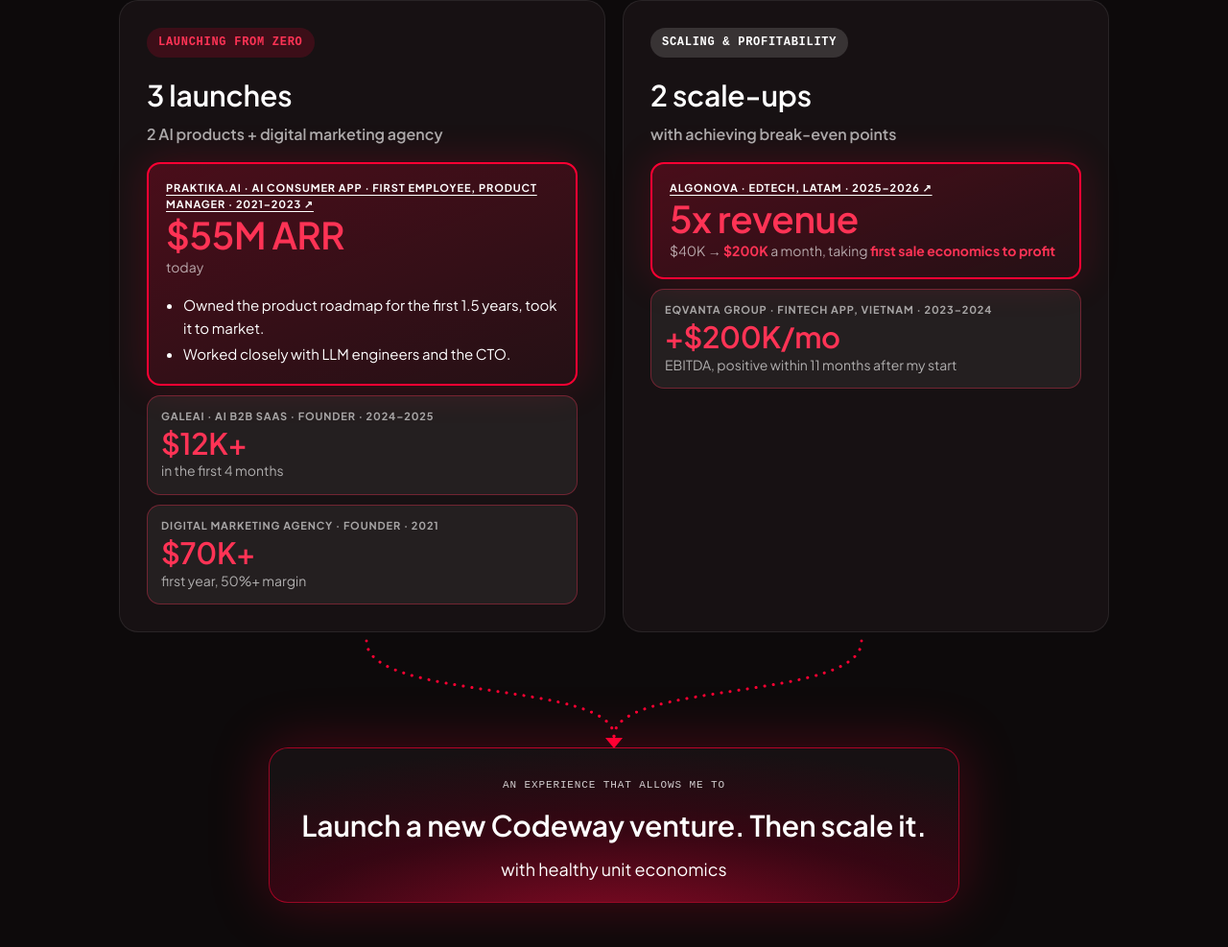
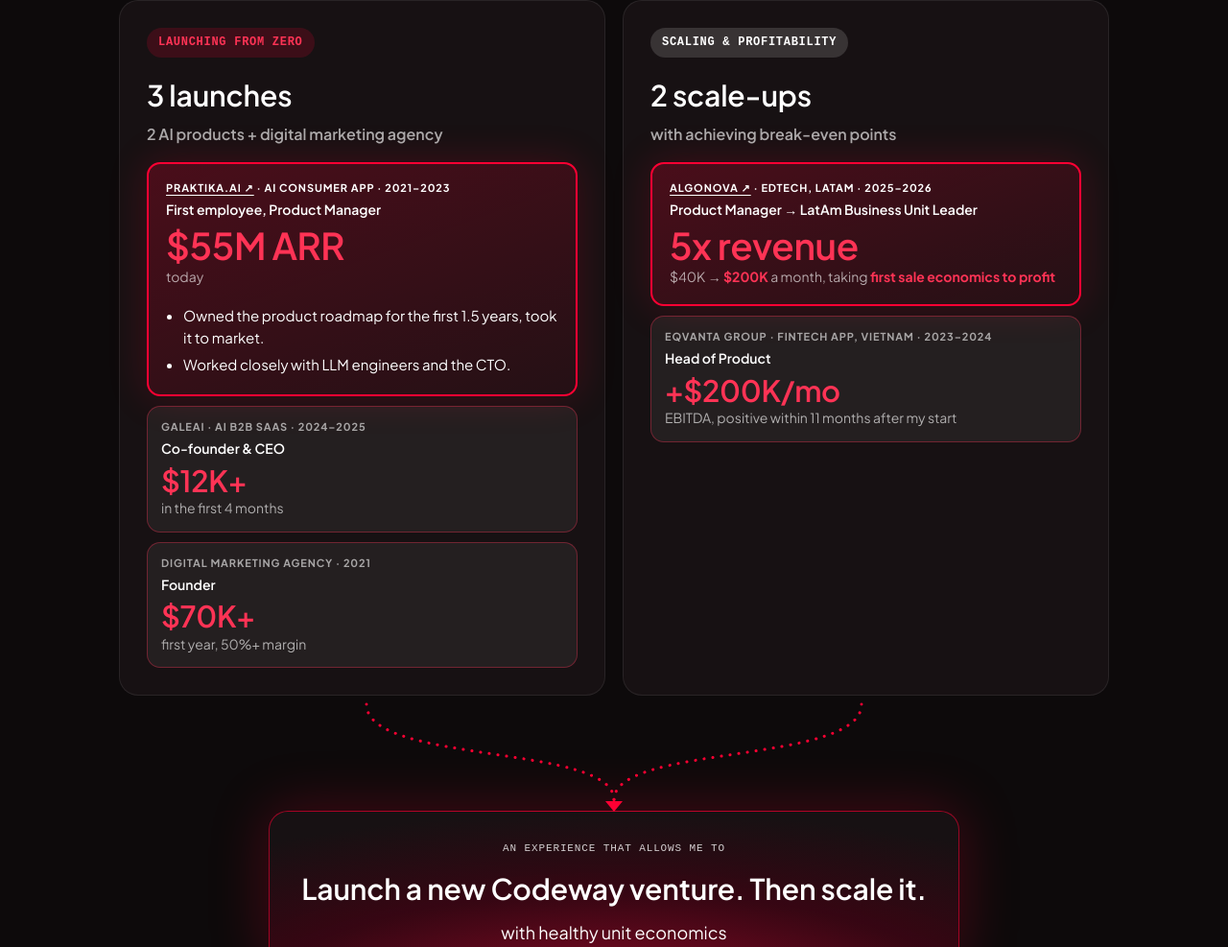
Before and after one commit to pavelkokora-oss/pavel-x-codeway, a plain HTML site: page index.html in a window 1280 px wide. Shown: the part 891-1878 px from the top of the page at 96% size. Drawn offline with Linux system fonts and the light colour scheme.

Commit message:
Add roles to each project; link only company names
Co-Authored-By: Claude Opus 5.5 <noreply@anthropic.com>

```diff
--- a/index.html
+++ b/index.html
@@ -291,10 +291,11 @@
   .snaps figure:nth-child(n+3) figcaption { color:rgba(255,255,255,.64); }
   @media (max-width:760px) { .snaps .snap-grid { grid-template-columns:1fr; } .snaps figure:nth-child(n) { grid-column:auto; } }
   .lockup .logo { height:22px; width:auto; box-sizing:content-box; padding:9px 16px; background:rgba(255,255,255,.12); border:1px solid rgba(255,255,255,.12); border-radius:999px; }
-  .half-num.multi small a { color:inherit; text-decoration:underline; text-underline-offset:3px; }
+  .half-num.multi small a { color:inherit; text-decoration:underline; text-underline-offset:3px; } .half-num.multi small { text-decoration:none; }
   .cta .btn:not(.ghost) { background:transparent; border:1px solid rgba(255,255,255,.35); color:#fff; }
   .nav nav { display:none !important; }
   footer { display:none; }
+  .num-role { display:block; font-style:normal; font-size:14px; font-weight:600; color:#fff; margin:2px 0 6px; letter-spacing:0; text-transform:none; }
 </style>
 </head>
 <body>
@@ -419,13 +420,13 @@
       <div class="half">
         <span class="half-tag">Launching from zero</span>
         <h3>3 launches</h3>
-        <p class="half-role">2 AI products + digital marketing agency</p><div class="half-num multi hl"><small><a class="half-link" href="https://praktika.ai" target="_blank" rel="noopener">Praktika.ai · AI consumer app · first employee, product manager · 2021–2023 ↗</a></small><b>$55M ARR</b><span>today</span><ul class="half-num-pts"><li>Owned the product roadmap for the first 1.5 years, took it to market.</li><li>Worked closely with LLM engineers and the CTO.</li></ul></div><div class="half-num multi"><small>GaleAI · AI B2B SaaS · founder · 2024–2025</small><b>$12K+</b><span>in the first 4 months</span></div><div class="half-num multi"><small>Digital marketing agency · Founder · 2021</small><b>$70K+</b><span>first year, 50%+ margin</span></div>
+        <p class="half-role">2 AI products + digital marketing agency</p><div class="half-num multi hl"><small><a class="half-link" href="https://praktika.ai" target="_blank" rel="noopener">Praktika.ai ↗</a> · AI consumer app · 2021–2023</small><em class="num-role">First employee, Product Manager</em><b>$55M ARR</b><span>today</span><ul class="half-num-pts"><li>Owned the product roadmap for the first 1.5 years, took it to market.</li><li>Worked closely with LLM engineers and the CTO.</li></ul></div><div class="half-num multi"><small>GaleAI · AI B2B SaaS · 2024–2025</small><em class="num-role">Co-founder &amp; CEO</em><b>$12K+</b><span>in the first 4 months</span></div><div class="half-num multi"><small>Digital marketing agency · 2021</small><em class="num-role">Founder</em><b>$70K+</b><span>first year, 50%+ margin</span></div>
         <ul></ul>
       </div>
       <div class="half">
         <span class="half-tag">Scaling &amp; profitability</span>
         <h3>2 scale-ups</h3>
-        <p class="half-role">with achieving break-even points</p><div class="half-num multi hl"><small><a class="half-link" href="https://algonova.com" target="_blank" rel="noopener">Algonova · EdTech, LatAm · 2025–2026 ↗</a></small><b>5x revenue</b><span>$40K → <strong>$200K</strong> a month, taking <strong>first sale economics to profit</strong></span></div><div class="half-num multi"><small>Eqvanta Group · fintech app, Vietnam · 2023–2024</small><b>+$200K/mo</b><span>EBITDA, positive within 11 months after my start</span></div>
+        <p class="half-role">with achieving break-even points</p><div class="half-num multi hl"><small><a class="half-link" href="https://algonova.com" target="_blank" rel="noopener">Algonova ↗</a> · EdTech, LatAm · 2025–2026</small><em class="num-role">Product Manager → LatAm Business Unit Leader</em><b>5x revenue</b><span>$40K → <strong>$200K</strong> a month, taking <strong>first sale economics to profit</strong></span></div><div class="half-num multi"><small>Eqvanta Group · fintech app, Vietnam · 2023–2024</small><em class="num-role">Head of Product</em><b>+$200K/mo</b><span>EBITDA, positive within 11 months after my start</span></div>
         <ul></ul>
       </div>
     </div>
```
